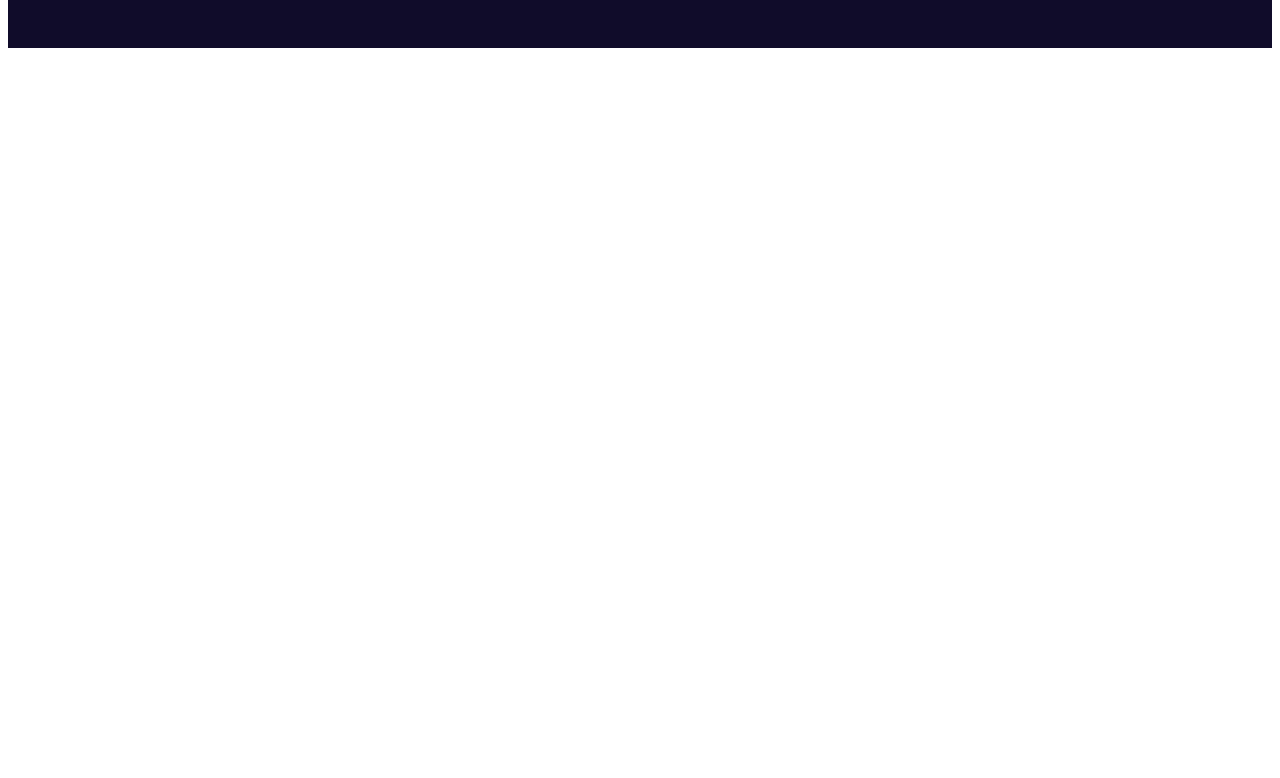
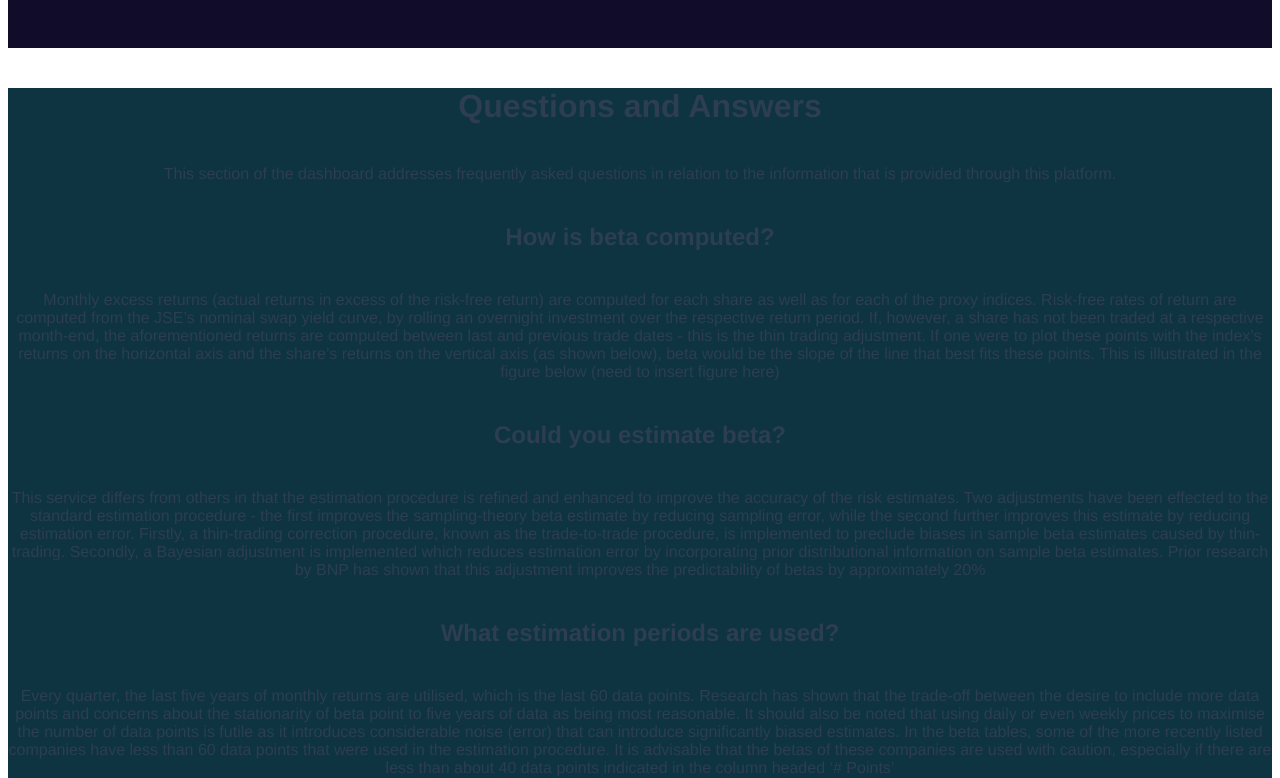
Before and after one commit to DominicGBauer/system-design-dashboard, a Vue app: page / in a window 1280 px wide. Shown: the part 1240-2018 px from the top of the page. Before the commit the page ends 1296 px from the top, so only its background shows below. Built offline with nearby package versions, Linux system fonts and the light colour scheme.

Commit message:
feat:Complete FAQ

```diff
--- a/src/App.vue
+++ b/src/App.vue
@@ -2,11 +2,13 @@
   <Heading />
   <Introduction />
   <Dashboard />
+  <FAQ/>
 
 </template>
 
 <script>
 import Dashboard from './components/Dashboard.vue'
+import FAQ from './components/FAQ.vue'
 import Heading from './components/Heading.vue'
 import Introduction from './components/Introduction.vue'
 
@@ -16,6 +18,7 @@ export default {
     Heading,
     Dashboard,
     Introduction,
+    FAQ,
   },
 }
 </script>
```
